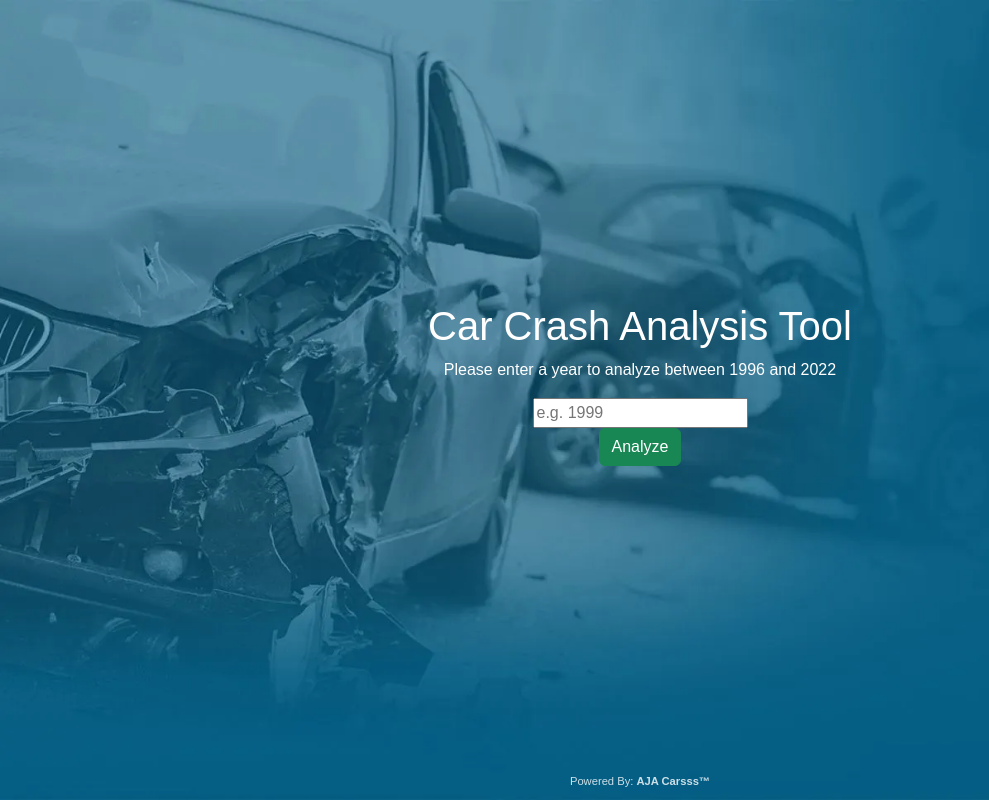
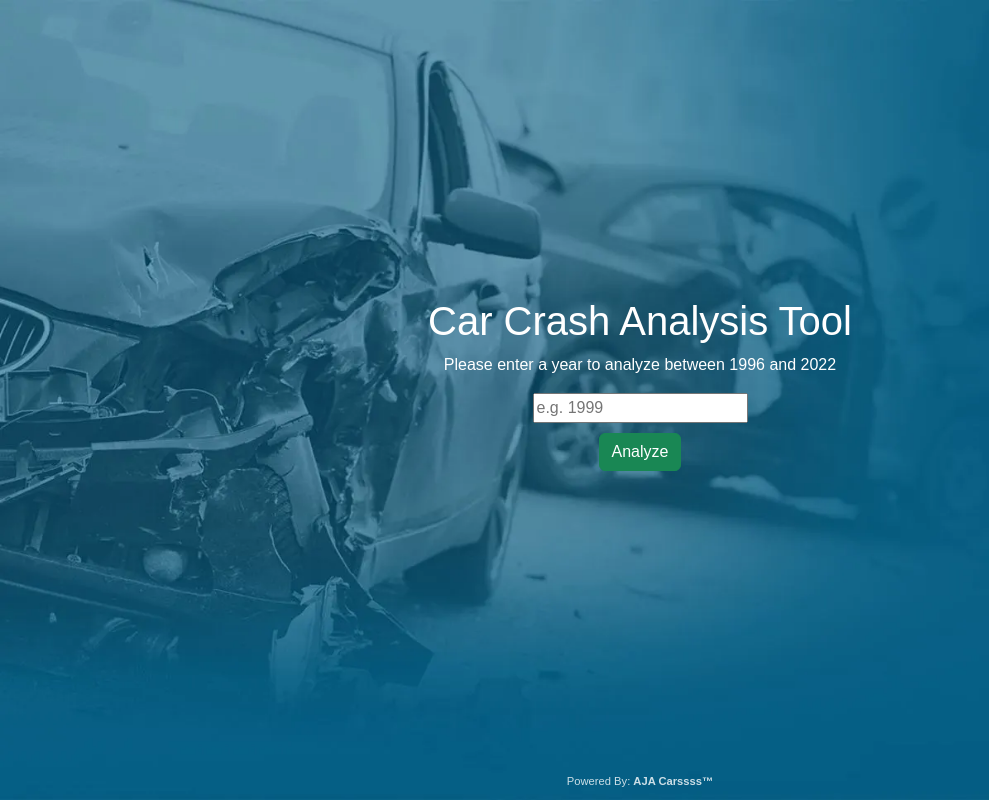
Before and after one commit to aj202088/Car-Crash-Analyzation-Tool, a React (Vite) app in the folder src/FrontEnd/: page / in a window 1280 px wide. Shown: the whole page, without its empty margins (0-989 px from the left). Built offline with nearby package versions, Linux system fonts and the light colour scheme.

Commit message:
Fixed styling further with updated execution files

```diff
--- a/src/FrontEnd/src/Pages/AnalysisPage.css
+++ b/src/FrontEnd/src/Pages/AnalysisPage.css
@@ -13,7 +13,7 @@
 .analysis-header {
     text-align: center;
     margin-top: 20px;
-    margin-bottom: 40px;
+    margin-bottom: 60px;
     font-family: "Arial", sans-serif;
 }
 
@@ -33,7 +33,7 @@
 /* Style for back button */
 .back-button {
     position: absolute;
-    top: 20px;
+    top: 10px;
     left: 20px;
     background-color: #dc3545;
     color: white;
@@ -53,7 +53,7 @@
 .chart-header {
     text-align: center;
     font-size: 1.5rem;
-    margin-bottom: 10px;
+    margin-bottom: 20px;
     color: #333;
     font-weight: bold;
 }
--- a/src/FrontEnd/src/Pages/InputPage.css
+++ b/src/FrontEnd/src/Pages/InputPage.css
@@ -42,7 +42,6 @@ body {
 /* Style the input box */
 .input {
     padding: 10px;
-    font-size: 1rem;
     margin: 10px 0;
     border-radius: 5px;
     border: 1px solid #ccc;
@@ -52,14 +51,20 @@ body {
   /* Style the button */
   .button {
     padding: 10px 20px;
-    font-size: 1rem;
     color: white;
     /* Success Green */
     background-color: #28a745;
     border: none;
     border-radius: 5px;
+    margin-top: 5px;
     cursor: pointer;
   }
+
+  /* Style to add margin at the top of button*/
+button:not(:disabled),
+[type="button"]:not(:disabled) {
+  margin-top: 10px;
+}
 
   /* Styling for hovering over button with darker green*/
   .button:hover {
--- a/src/FrontEnd/src/Pages/InputPage.tsx
+++ b/src/FrontEnd/src/Pages/InputPage.tsx
@@ -71,7 +71,7 @@ function InputPage() {
       />
       <p>{message}</p>
       <footer className="footer">
-        Powered By: <span className="brand">AJA Carsss™</span>
+        Powered By: <span className="brand">AJA Carssss™</span>
       </footer>
       <p></p>
     </div>
```
Also changed, not shown: 1 other file (tests, documents, lock files or other folders).
